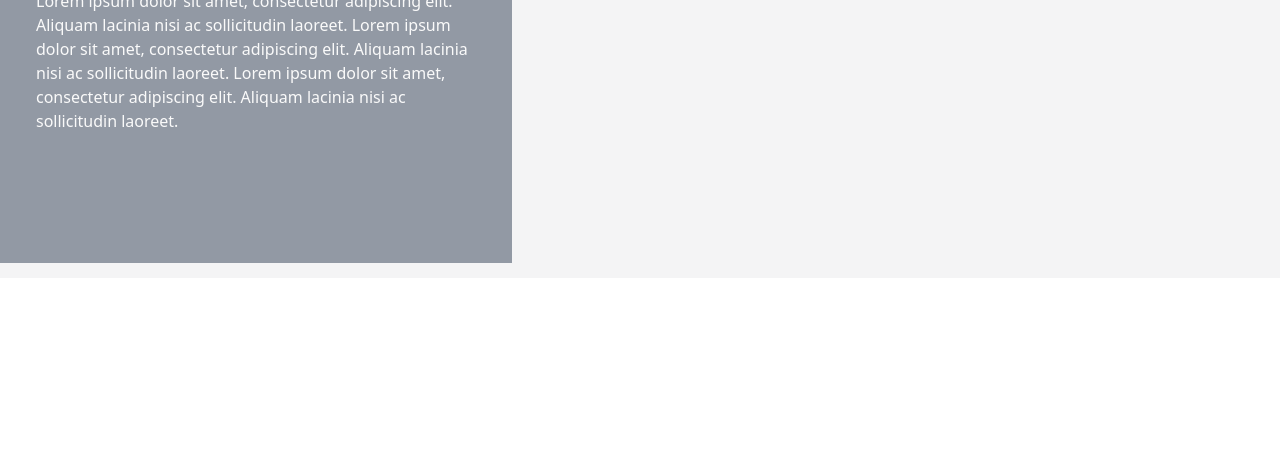
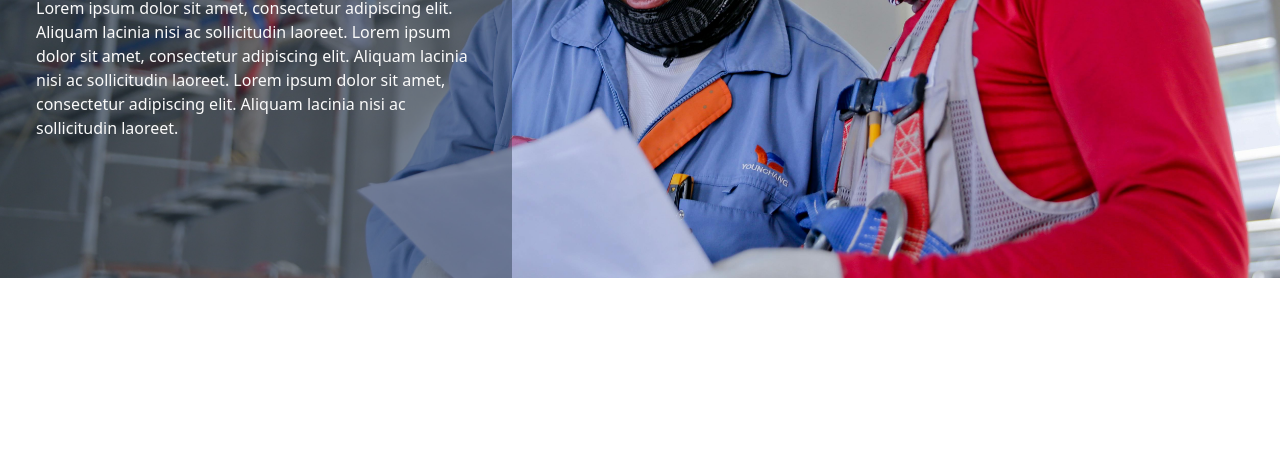
Before and after one commit to giancarlow333/example-industries, a plain HTML site: page index.html in a window 1280 px wide. Shown: the part 342-800 px from the top of the page. Drawn offline with Linux system fonts and the light colour scheme.

Commit message:
Add background image to welcome splash

```diff
--- a/index.html
+++ b/index.html
@@ -23,8 +23,8 @@
 			</nav>
 		</header>
     <main class="bg-zinc-100">
-			<section class="min-h-[500px]">
-				<div class="max-w-lg p-9 bg-slate-700/50 min-h-[485px] flex flex-col place-content-evenly"><div>
+			<section class="bg-[url('../img/pexels-rezwan-1216589.jpg')] bg-cover bg-no-repeat bg-center min-h-[500px]">
+				<div class="max-w-lg p-9 bg-slate-700/50 min-h-[500px] flex flex-col place-content-evenly"><div>
 	      	<h1 class="text-zinc-50 text-4xl font-bold">Welcome to Example Industries!</h1>
 	      	<p class="text-zinc-50 text-base pt-4 pb-4">Lorem ipsum dolor sit amet, consectetur adipiscing elit. Aliquam lacinia nisi ac sollicitudin laoreet.  Lorem ipsum dolor sit amet, consectetur adipiscing elit. Aliquam lacinia nisi ac sollicitudin laoreet.  Lorem ipsum dolor sit amet, consectetur adipiscing elit. Aliquam lacinia nisi ac sollicitudin laoreet.</p>
 				</div></div>
```
Also changed, not shown: assets/css/output.css, assets/img/pexels-rezwan-1216589.jpg (added).
